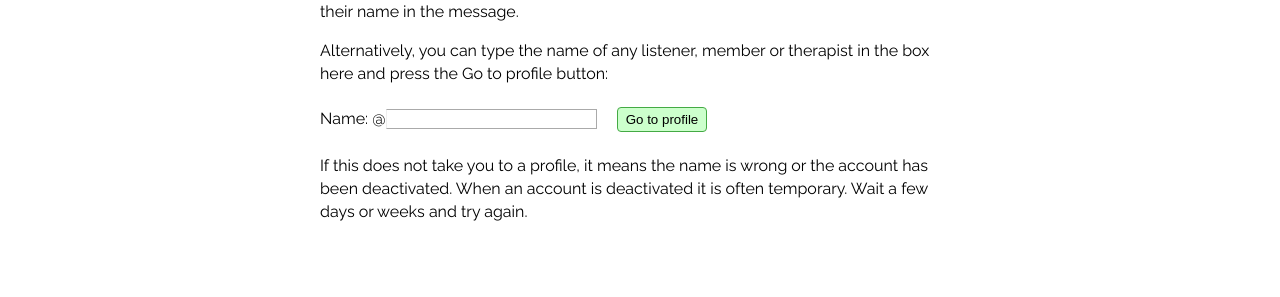
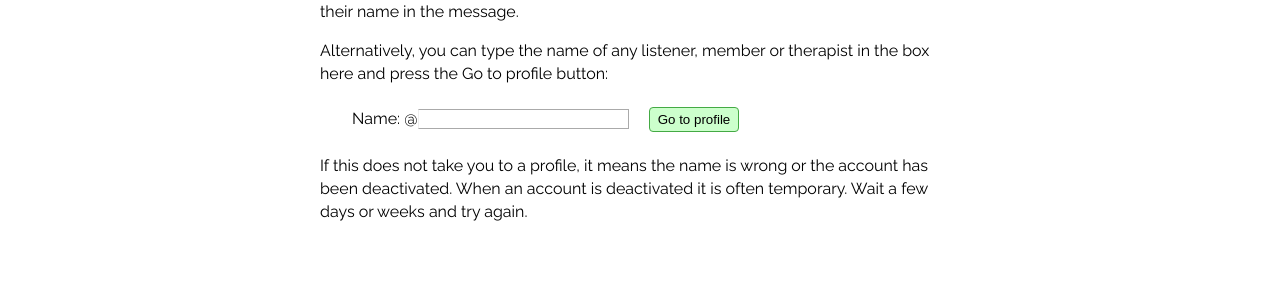
Before and after one commit to RarelyCharlie/rarelycharlie.github.io, a Jekyll site: the page built from howto/save-listener.md, in a window 1280 px wide. Shown: the part 351-648 px from the top of the page. Built offline with Jekyll 4.4.1, drawn with Linux system fonts in a browser that asks for light colours.

Commit message:
force margin

```diff
--- a/_includes/profile-form.html
+++ b/_includes/profile-form.html
@@ -1,5 +1,5 @@
 <style>
-  .profileform {margin-left: 2em;}
+  #content p.profileform {margin-left: 2em;}
   #profile {margin: 1ex 1em 1ex 0; padding-left: 0; border: 1px solid #aaa; border-left: 1px solid #eee;}
   #gotoprofile {padding: 4px 8px; background: #cfc; border: 1px solid #4a4; border-radius: 4px;}
 </style>
```
